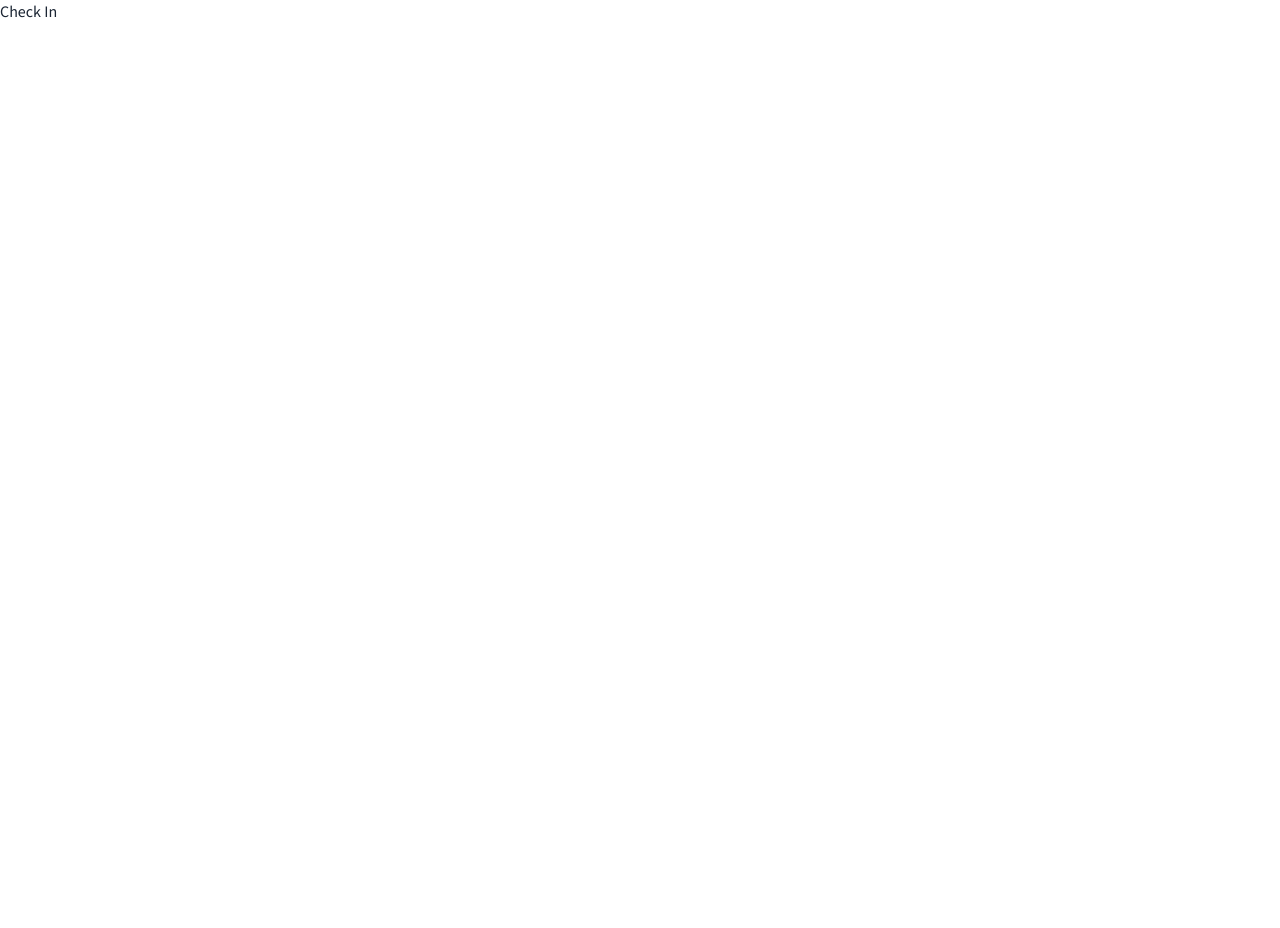
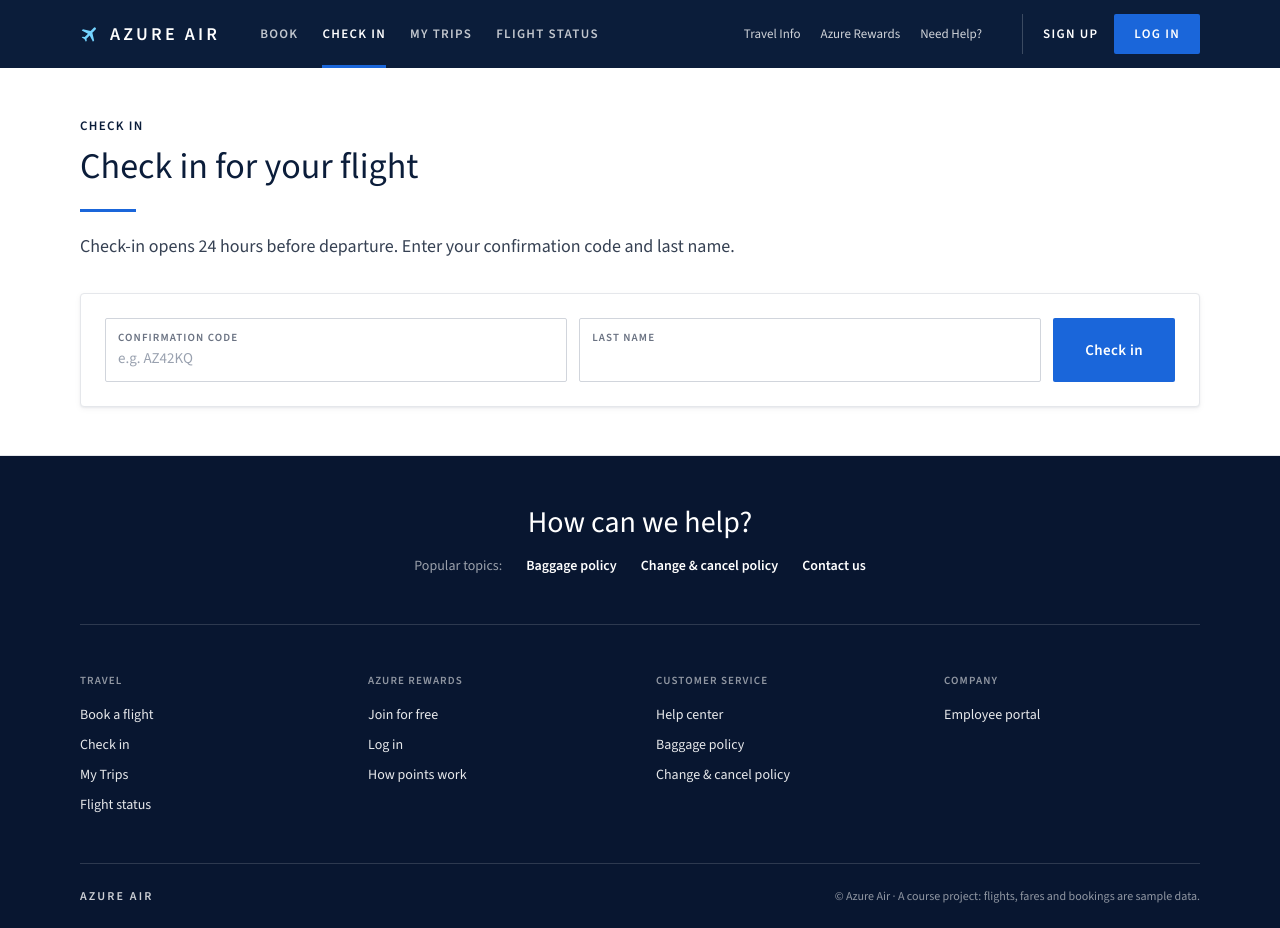
Before and after one commit to richet311/airline-ticketing-system, a Next.js app: page /check-in in a window 1280 px wide. Before the commit the page ends 800 px from the top, so only its background shows below. Built offline with nearby package versions, Linux system fonts and the light colour scheme.

Commit message:
Changed components to pages for Check In, My Trips, and Flight Status

```diff
--- a/src/app/check-in/page.tsx
+++ b/src/app/check-in/page.tsx
@@ -1,4 +1,25 @@
-// TODO: check-in lookup, can reuse findTrip() from src/app/actions.ts
+import { PageHeading } from "@/components/PageHeading";
+import { SiteFooter } from "@/components/SiteFooter";
+import { SiteHeader } from "@/components/SiteHeader";
+import { TripLookupForm } from "@/components/TripLookupForm";
+
 export default function CheckInPage() {
-  return <h1>Check In</h1>;
+  return (
+    <>
+      <SiteHeader active="check-in" />
+
+      <main className="flex-1 bg-azure-page">
+        <section className="border-b border-gray-200 bg-white py-12">
+          <div className="mx-auto max-w-6xl space-y-8 px-4">
+            <PageHeading overline="Check in" title="Check in for your flight">
+              Check-in opens 24 hours before departure. Enter your confirmation code and last name.
+            </PageHeading>
+            <TripLookupForm goTo="check-in" submitLabel="Check in" />
+          </div>
+        </section>
+      </main>
+
+      <SiteFooter />
+    </>
+  );
 }
--- a/src/app/my-trips/page.tsx
+++ b/src/app/my-trips/page.tsx
@@ -1,4 +1,26 @@
-// TODO: My Trips page (upcoming, past and cancelled trips), the find-a-trip form can reuse findTrip()
+// TODO: upcoming, past and cancelled trips for signed-in customers
+import { PageHeading } from "@/components/PageHeading";
+import { SiteFooter } from "@/components/SiteFooter";
+import { SiteHeader } from "@/components/SiteHeader";
+import { TripLookupForm } from "@/components/TripLookupForm";
+
 export default function MyTripsPage() {
-  return <h1>My Trips</h1>;
+  return (
+    <>
+      <SiteHeader active="my-trips" />
+
+      <main className="flex-1 bg-azure-page">
+        <section className="border-b border-gray-200 bg-white py-12">
+          <div className="mx-auto max-w-6xl space-y-8 px-4">
+            <PageHeading overline="My trips" title="Find your trip">
+              No account needed. Enter your confirmation code and the last name on the booking.
+            </PageHeading>
+            <TripLookupForm goTo="my-trips" submitLabel="Find trip" />
+          </div>
+        </section>
+      </main>
+
+      <SiteFooter />
+    </>
+  );
 }
--- /dev/null
+++ b/src/components/TripLookupForm.tsx
@@ -0,0 +1,50 @@
+"use client";
+
+import { useActionState } from "react";
+
+import { findTrip } from "@/app/actions";
+import { FieldBox, fieldControlClass } from "@/components/FieldBox";
+
+const buttonClass =
+  "h-16 rounded-control bg-azure-blue px-8 text-[15px] font-semibold tracking-wide text-white hover:bg-azure-blue-dark disabled:opacity-60";
+
+export function TripLookupForm({ goTo, submitLabel }: { goTo: "check-in" | "my-trips"; submitLabel: string }) {
+  const [state, formAction, pending] = useActionState(findTrip, null);
+
+  return (
+    <form action={formAction} className="rounded-card border border-gray-200 bg-white p-6 text-gray-900 shadow-card">
+      <input type="hidden" name="go_to" value={goTo} />
+      <div className="grid grid-cols-[minmax(0,1fr)_minmax(0,1fr)_auto] gap-3">
+        <FieldBox label="Confirmation code">
+          <input
+            name="booking_id"
+            defaultValue={state?.bookingId}
+            placeholder="e.g. AZ42KQ"
+            required
+            minLength={6}
+            maxLength={6}
+            autoCapitalize="characters"
+            className={`${fieldControlClass} uppercase placeholder:normal-case`}
+          />
+        </FieldBox>
+        <FieldBox label="Last name">
+          <input
+            name="last_name"
+            defaultValue={state?.lastName}
+            required
+            autoComplete="family-name"
+            className={fieldControlClass}
+          />
+        </FieldBox>
+        <button type="submit" disabled={pending} className={buttonClass}>
+          {pending ? "Searching..." : submitLabel}
+        </button>
+      </div>
+      {state && (
+        <p role="alert" className="mt-3 text-sm text-red-600">
+          {state.error}
+        </p>
+      )}
+    </form>
+  );
+}
--- a/src/components/home/BookingCard.tsx
+++ b/src/components/home/BookingCard.tsx
@@ -1,21 +1,11 @@
 "use client";
 
 import Form from "next/form";
-import { useActionState, useState } from "react";
+import { useState } from "react";
 
-import { findTrip } from "@/app/actions";
 import { FieldBox, fieldControlClass } from "@/components/FieldBox";
-import { ClockIcon, PlaneIcon, SuitcaseIcon, SwapIcon, TicketIcon } from "@/components/icons";
+import { SwapIcon } from "@/components/icons";
 import type { AirportOption } from "@/lib/types";
-
-const tabs = [
-  { id: "book", label: "Book a flight", icon: <PlaneIcon className="h-4 w-4" /> },
-  { id: "check-in", label: "Check In", icon: <TicketIcon className="h-4 w-4" /> },
-  { id: "my-trips", label: "My Trips", icon: <SuitcaseIcon className="h-4 w-4" /> },
-  { id: "flight-status", label: "Flight Status", icon: <ClockIcon className="h-4 w-4" /> },
-] as const;
-
-type TabId = (typeof tabs)[number]["id"];
 
 const buttonClass =
   "h-16 rounded-control bg-azure-blue px-8 text-[15px] font-semibold tracking-wide text-white hover:bg-azure-blue-dark disabled:opacity-60";
@@ -29,44 +19,12 @@ export function BookingCard({
   initialFrom?: string;
   initialTo?: string;
 }) {
-  const [activeTab, setActiveTab] = useState<TabId>("book");
-
   return (
-    <>
-      <div className="bg-azure-navy">
-        <div role="tablist" aria-label="Plan your trip" className="mx-auto flex max-w-6xl gap-1 px-4">
-          {tabs.map((tab) => (
-            <button
-              key={tab.id}
-              type="button"
-              role="tab"
-              id={`tab-${tab.id}`}
-              aria-selected={tab.id === activeTab}
-              onClick={() => setActiveTab(tab.id)}
-              className={`flex items-center gap-2 rounded-t-control px-5 py-3 text-sm font-semibold ${
-                tab.id === activeTab ? "bg-white text-azure-navy" : "text-white/80 hover:bg-white/10 hover:text-white"
-              }`}
-            >
-              {tab.icon}
-              {tab.label}
-            </button>
-          ))}
-        </div>
+    <div className="border-b border-gray-200 bg-white shadow-card">
+      <div className="mx-auto max-w-6xl px-4 py-6 text-gray-900">
+        <BookForm airports={airports} initialFrom={initialFrom} initialTo={initialTo} />
       </div>
-
-      <div className="border-b border-gray-200 bg-white shadow-card">
-        <div role="tabpanel" aria-labelledby={`tab-${activeTab}`} className="mx-auto max-w-6xl px-4 py-6 text-gray-900">
-          {activeTab === "book" && <BookForm airports={airports} initialFrom={initialFrom} initialTo={initialTo} />}
-          {activeTab === "check-in" && (
-            <TripLookupForm goTo="check-in" submitLabel="Check in" note="Check-in opens 24 hours before departure." />
-          )}
-          {activeTab === "my-trips" && (
-            <TripLookupForm goTo="my-trips" submitLabel="Find trip" note="No account needed: use your confirmation code." />
-          )}
-          {activeTab === "flight-status" && <FlightStatusForm />}
-        </div>
-      </div>
-    </>
+    </div>
   );
 }
 
@@ -251,81 +209,6 @@ function AirportPicker({
   );
 }
 
-function TripLookupForm({
-  goTo,
-  submitLabel,
-  note,
-}: {
-  goTo: "check-in" | "my-trips";
-  submitLabel: string;
-  note: string;
-}) {
-  const [state, formAction, pending] = useActionState(findTrip, null);
-
-  return (
-    <form action={formAction}>
-      <input type="hidden" name="go_to" value={goTo} />
-      <div className="grid grid-cols-[minmax(0,1fr)_minmax(0,1fr)_auto] gap-3">
-        <FieldBox label="Confirmation code">
-          <input
-            name="booking_id"
-            defaultValue={state?.bookingId}
-            placeholder="e.g. AZ42KQ"
-            required
-            minLength={6}
-            maxLength={6}
-            autoCapitalize="characters"
-            className={`${fieldControlClass} uppercase placeholder:normal-case`}
-          />
-        </FieldBox>
-        <FieldBox label="Last name">
-          <input
-            name="last_name"
-            defaultValue={state?.lastName}
-            required
-            autoComplete="family-name"
-            className={fieldControlClass}
-          />
-        </FieldBox>
-        <button type="submit" disabled={pending} className={buttonClass}>
-          {pending ? "Searching..." : submitLabel}
-        </button>
-      </div>
-      {state && (
-        <p role="alert" className="mt-3 text-sm text-red-600">
-          {state.error}
-        </p>
-      )}
-      <p className="mt-3 text-xs text-gray-500">{note}</p>
-    </form>
-  );
-}
-
-function FlightStatusForm() {
-  return (
-    <Form action="/flight-status">
-      <div className="grid grid-cols-[minmax(0,1fr)_minmax(0,1fr)_auto] gap-3">
-        <FieldBox label="Flight number">
-          <input
-            name="flight_number"
-            placeholder="e.g. AZ101"
-            required
-            autoCapitalize="characters"
-            className={`${fieldControlClass} uppercase placeholder:normal-case`}
-          />
-        </FieldBox>
-        <FieldBox label="Date">
-          <input type="date" name="date" required className={fieldControlClass} />
-        </FieldBox>
-        <button type="submit" className={buttonClass}>
-          Check status
-        </button>
-      </div>
-      <p className="mt-3 text-xs text-gray-500">Gate and times can change. Check again before you leave.</p>
-    </Form>
-  );
-}
-
 // "2026-11-30" -> "2026-12-01", in UTC so the local time zone can't shift it
 function dayAfter(day: string): string {
   const date = new Date(`${day}T00:00:00Z`);
```
